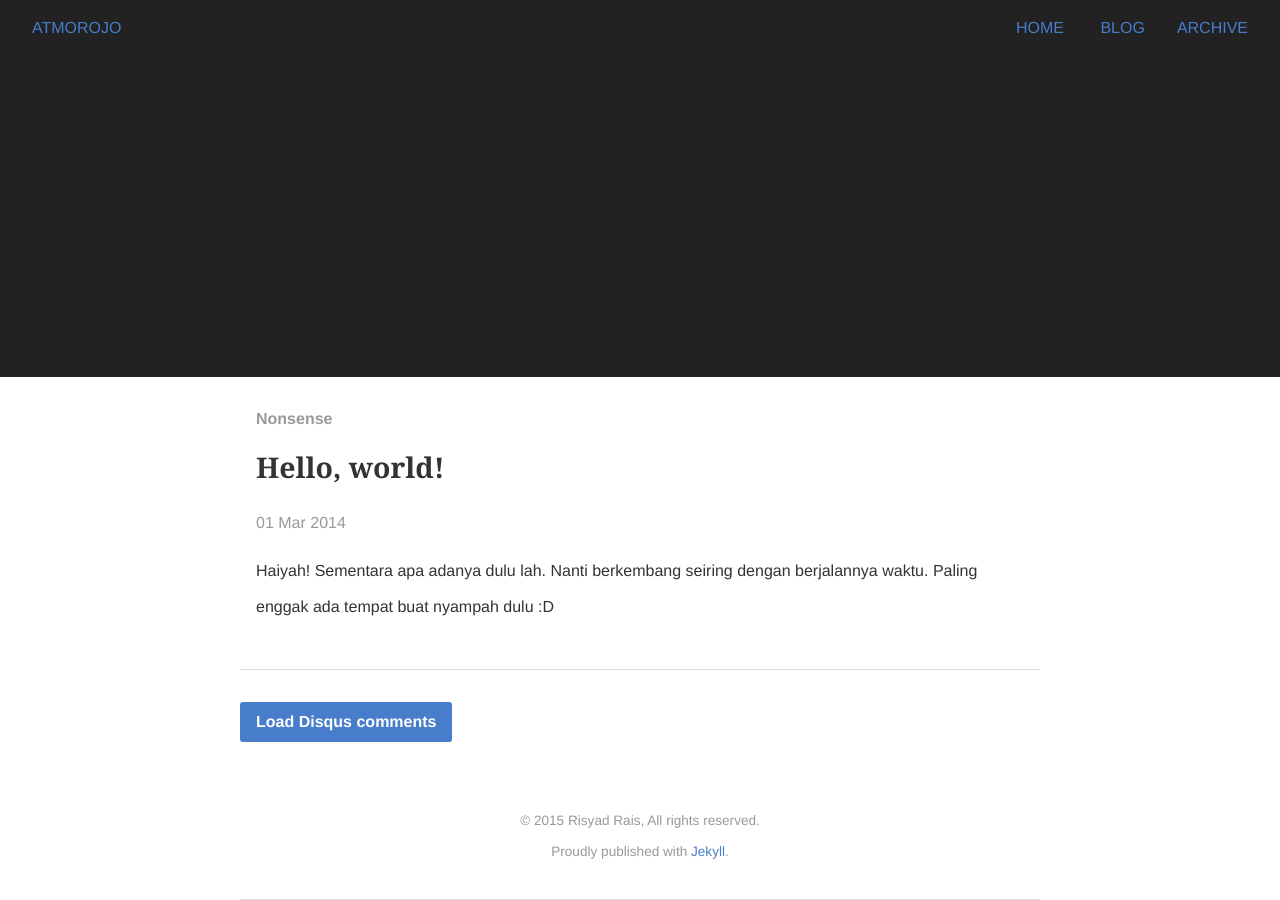
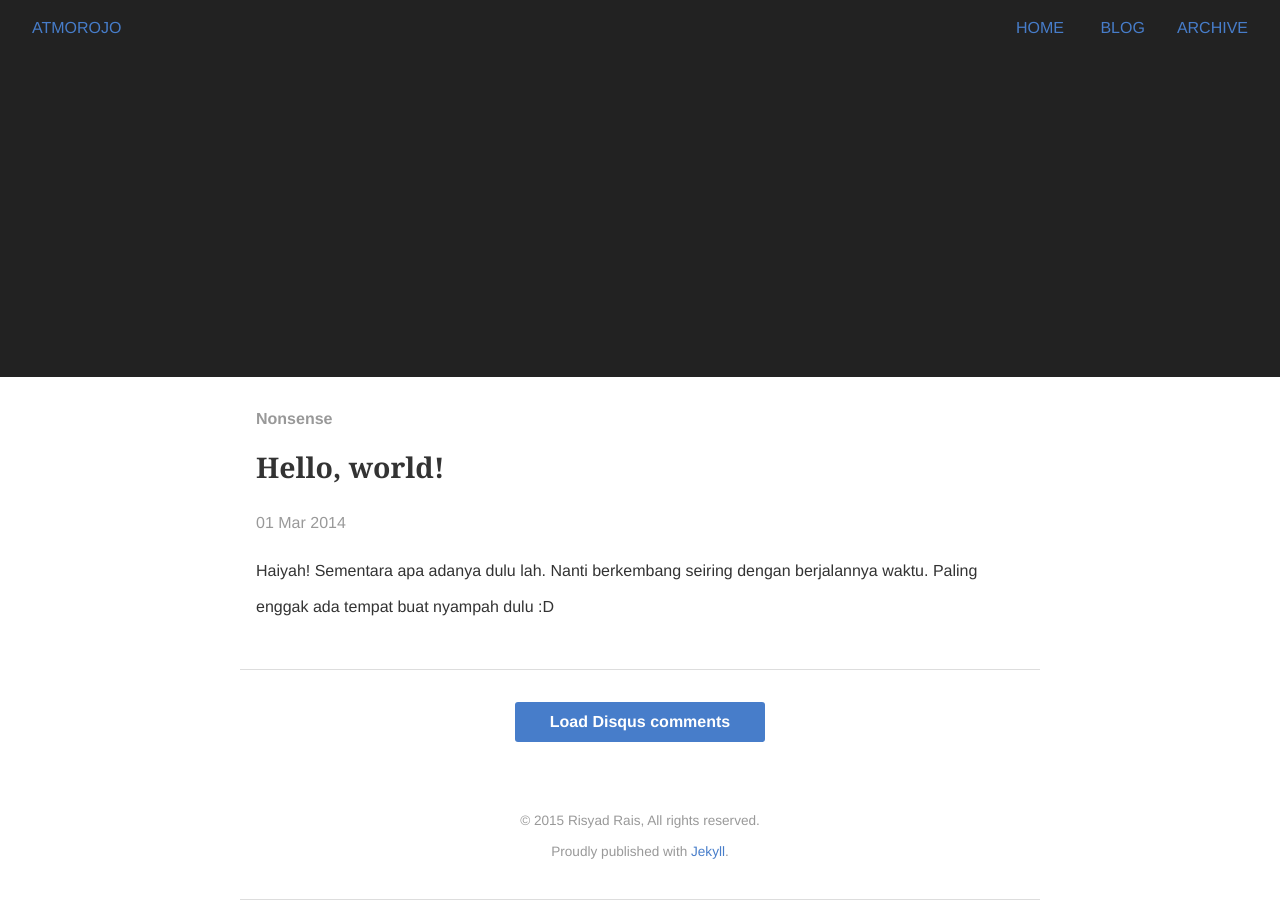
Before and after one commit to atmorojo/atmorojo.github.io, a Jekyll site: the page built from _posts/2014-03-01-Hello.md, in a window 1280 px wide and 900 px high, scrolled down 523 px. Built offline with Jekyll 4.4.1, drawn with Linux system fonts in a browser that asks for light colours; Markdown is read by kramdown in place of the engine named in the settings.

Commit message:
fix comments

```diff
--- a/_layouts/post.html
+++ b/_layouts/post.html
@@ -13,7 +13,9 @@ layout: default
         {{ content }}
     </article>
 
-    <button class="show-comments">Load Disqus comments</button>
+    <div class="comment-button">
+        <button class="show-comments">Load Disqus comments</button>
+    </div>
     <div id="disqus_thread"></div>
 
 </div>
--- a/_sass/Elements/_posts.scss
+++ b/_sass/Elements/_posts.scss
@@ -17,6 +17,8 @@
     text-transform: capitalize;
 }
 
+.comment-button { text-align: center; }
 .show-comments {
-    margin: 2em auto;
+    width: 250px;
+    margin: 2em 0;
 }
```
